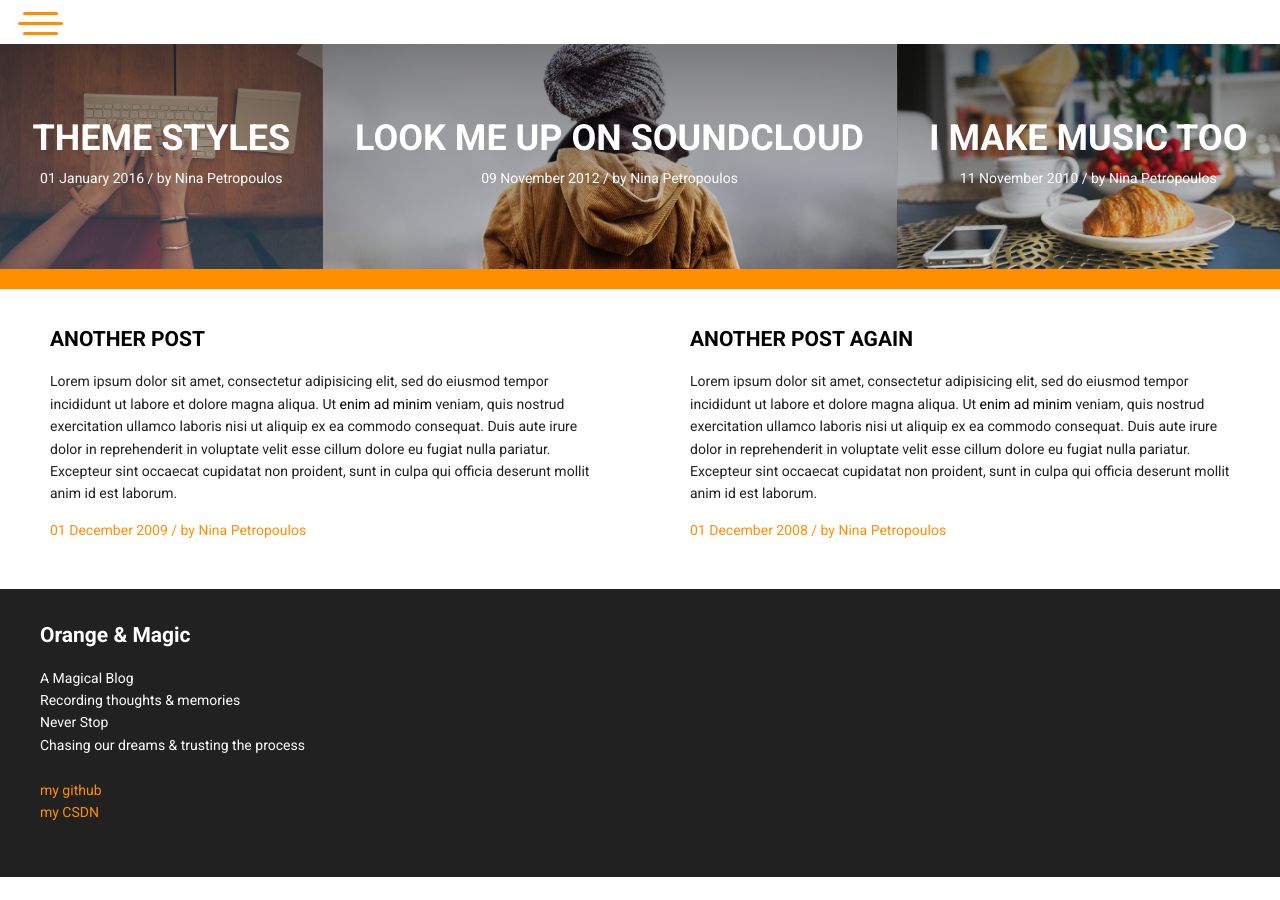
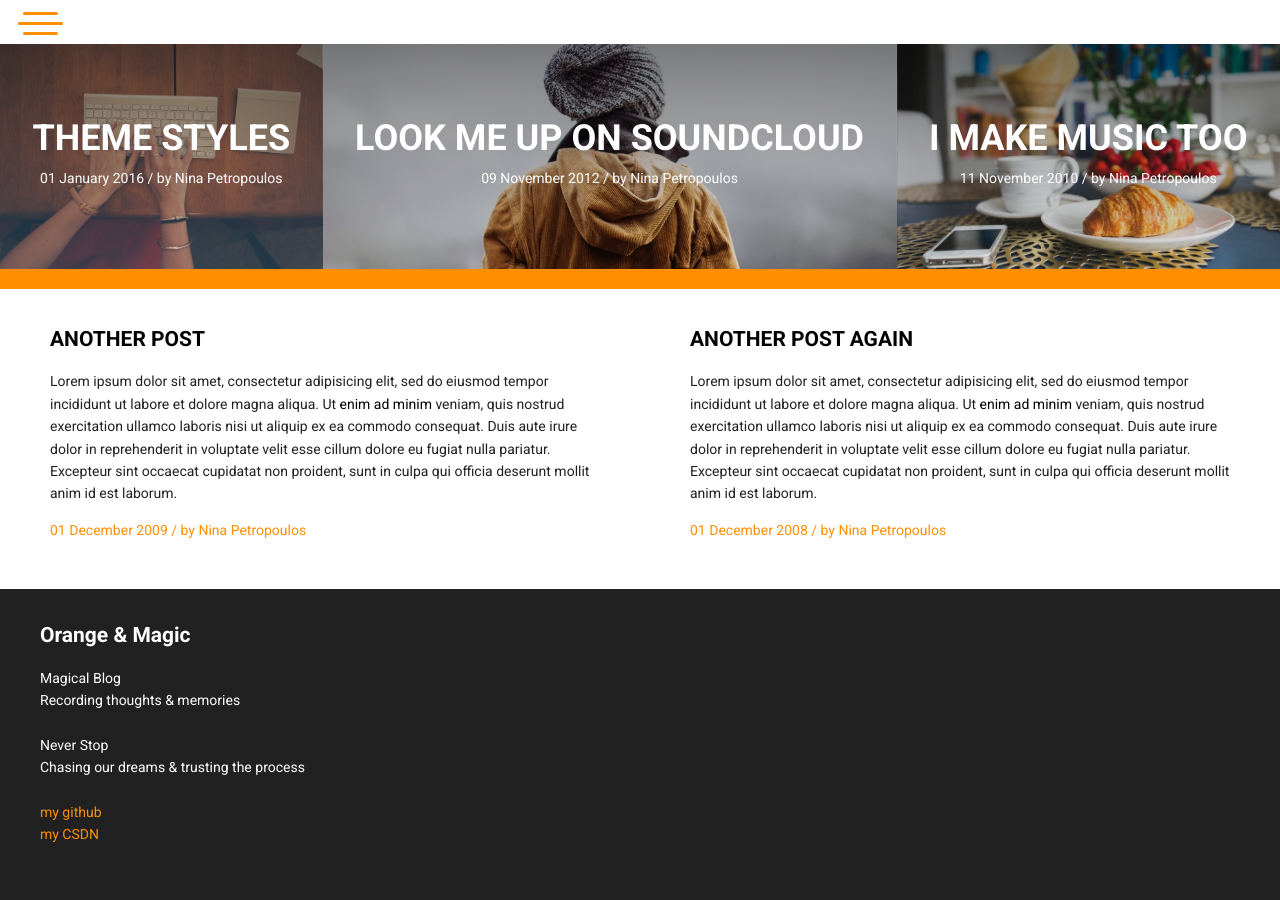
Before and after one commit to DreamSki/DreamSkii, a Jekyll site: the page built from index.html, in a window 1280 px wide and 900 px high, scrolled down 1071 px. Built offline with Jekyll 4.4.1, drawn with Linux system fonts in a browser that asks for light colours; before the commit the page ends 1948 px from its top, so only the background shows below that.

```diff
--- a/_includes/footer.html
+++ b/_includes/footer.html
@@ -1,2 +1,2 @@
 <footer class="xs-15"><div><strong class="big">{{site.title}}</strong> <p>
-A Magical Blog<br/>Recording thoughts & memories <br/>Never Stop <br/>Chasing our dreams & trusting the process<br/><br/><a href='{{ site.github }}'> my github</a><br/><a> my CSDN</a></p></div></footer>
+Magical Blog<br/>Recording thoughts & memories <br/><br/>Never Stop <br/>Chasing our dreams & trusting the process<br/><br/><a href='{{ site.github }}'> my github</a><br/><a href='{{ site.csdn }}'> my CSDN</a></p></div></footer>
```
